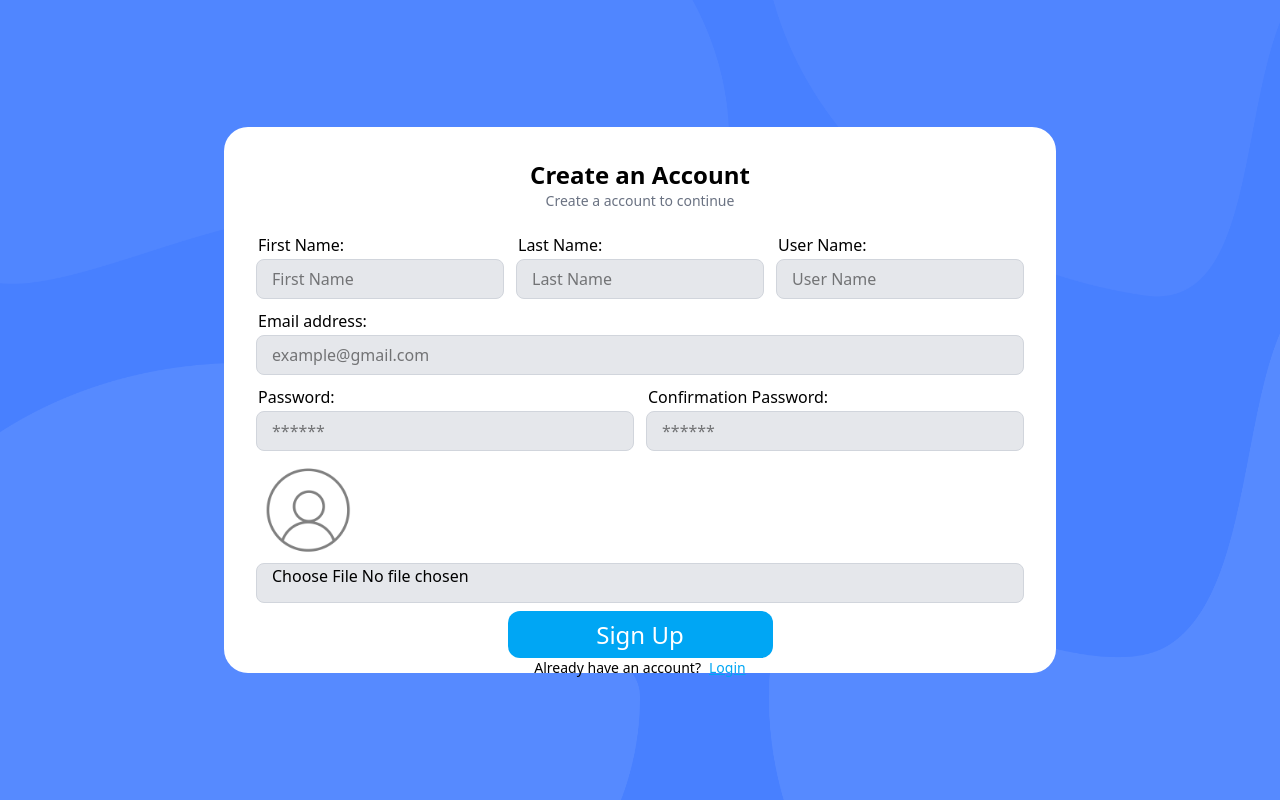
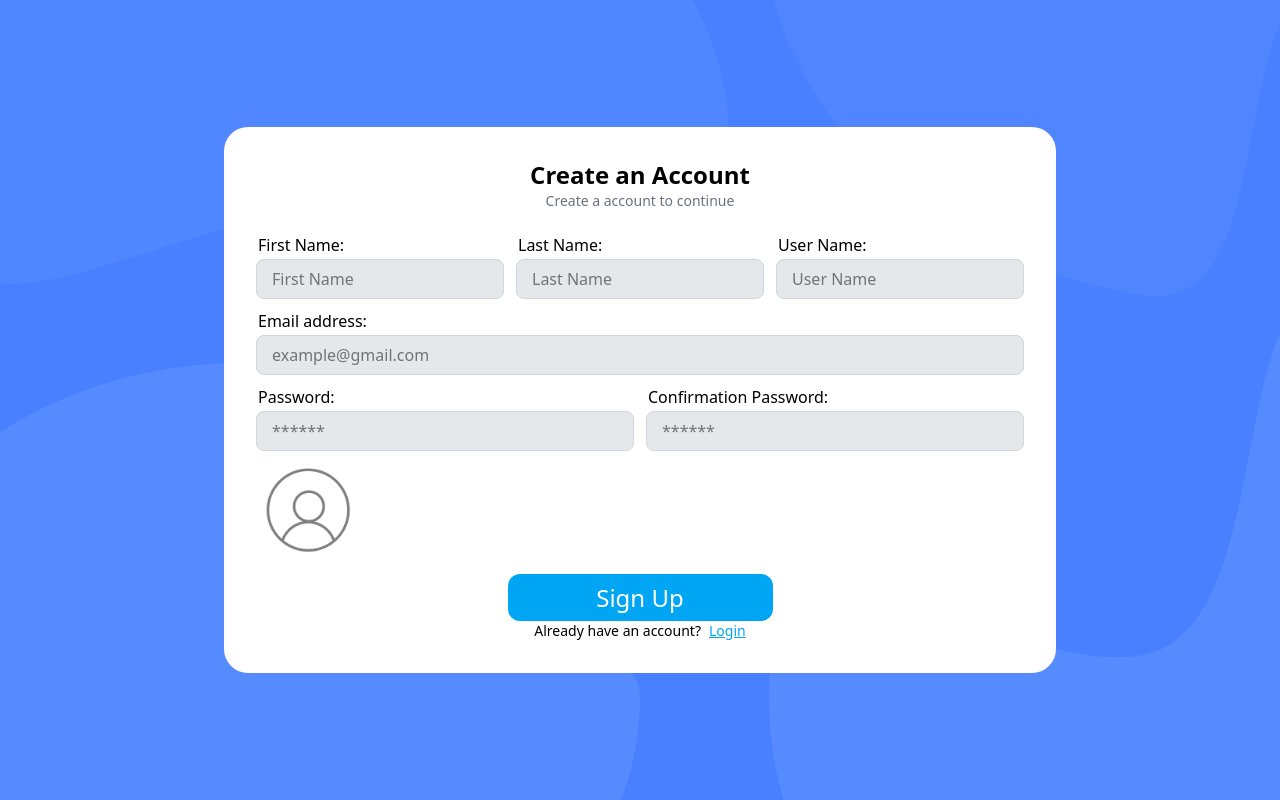
Before and after one commit to Hoor-almashhour/My-Store-Dashboard, a React (Vite) app: page /signup in a window 1280 px wide. Built offline with nearby package versions, Linux system fonts and the light colour scheme; no server answers.

Commit message:
update form

```diff
--- a/src/components/AuthForm/AuthForm.tsx
+++ b/src/components/AuthForm/AuthForm.tsx
@@ -53,7 +53,7 @@ const AuthForm =<T extends object>({title , description , inputs , btn , footer
                                     <label className="block m-0.5 text-start whitespace-nowrap" htmlFor={"input"+index}>{input.type != "file" ? input.label : <img src ={input.label} className="w-25" alt ="" />}</label>
                                     <input type={input.type}
                                         name={input.name}
-                                        className= {`block w-full h-[40px] mb-[8px] rounded-lg ps-[15px] bg-gray-200 border border-gray-300 focus:border-sky-950 outline-[0] ${input.type == "file" }`}
+                                        className= {`block w-full h-[40px] mb-[8px] rounded-lg ps-[15px] bg-gray-200 border border-gray-300 focus:border-sky-950 outline-[0] ${input.type == "file" &&"hidden" }`}
                                         placeholder={input.placeholder}
                                         id={"input"+index}
                                         onChange={dataHandiling}
```
